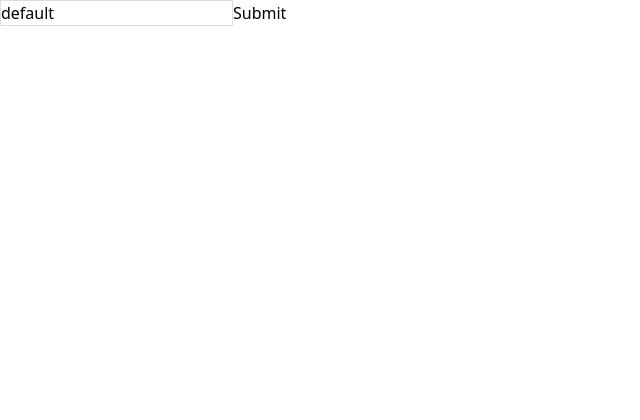
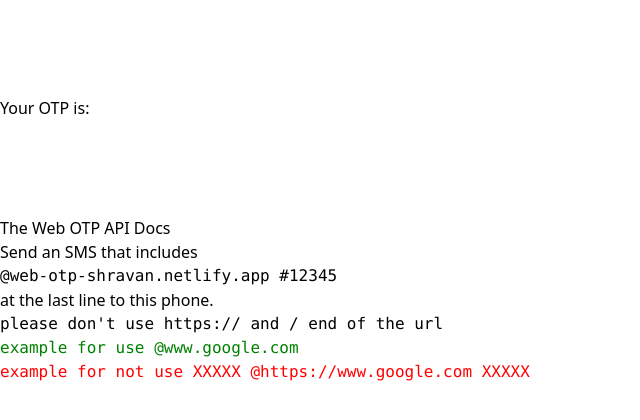
Before and after one commit to rajprogrammerbd/app-setup, a React (Create React App) app: page / in a window 1280 px wide. Shown: the top 420 px of the page, without its empty margins (0-640 px from the left). Built offline with nearby package versions, Linux system fonts and the light colour scheme.

Commit message:
modify to test the OTP

```diff
--- a/src/App.tsx
+++ b/src/App.tsx
@@ -1,27 +1,69 @@
+/* eslint-disable react/no-unescaped-entities */
+/* eslint-disable react/state-in-constructor */
 import React from 'react';
 
-function App() {
-  const [state, setState] = React.useState({ name: 'default' });
-  React.useEffect(() => {
+export default class App extends React.Component {
+  state = {
+    otp: '',
+  };
+
+  componentDidMount() {
     if ('OTPCredential' in window) {
-      window.addEventListener('DOMContentLoaded', () => {
-        navigator.credentials.get({
+      const ac = new AbortController();
+
+      navigator.credentials
+        .get({
           otp: { transport: ['sms'] },
-        }).then((otp: any) => {
-          setState({ name: otp.code });
-        }).catch(() => {
-          setState({ name: 'something is fishy' });
+          signal: ac.signal,
+        })
+        .then((otp: any) => {
+          this.setState({ otp: otp.code });
+          ac.abort();
+        })
+        .catch((err) => {
+          ac.abort();
+          console.log(err);
         });
-      });
     }
-  }, []);
+  }
 
-  return (
-    <form>
-      <input style={{ border: '1px solid #ddd' }} type="text" autoComplete="one-time-code" onChange={(e: any) => setState(e.target.value)} value={state.name} required />
-      <input type="submit" />
-    </form>
-  );
+  render() {
+    const { otp } = this.state;
+    return (
+      <div className="App">
+        <br />
+        <br />
+        <br />
+        <br />
+        <h2>
+          Your OTP is:
+          {' '}
+          {otp}
+        </h2>
+        <br />
+        <br />
+        <br />
+        <br />
+        <h3>The Web OTP API Docs</h3>
+        <div>
+          Send an SMS that includes
+          <pre>
+            <code>@web-otp-shravan.netlify.app #12345</code>
+          </pre>
+          at the last line to this phone.
+          <pre>
+            <code>please don't use https:// and / end of the url</code>
+          </pre>
+          <pre style={{ color: 'green' }}>
+            <code>example for use @www.google.com</code>
+          </pre>
+          <pre style={{ color: 'red' }}>
+            <code>example for not use XXXXX @https://www.google.com XXXXX</code>
+          </pre>
+        </div>
+      </div>
+    );
+  }
 }
 
-export default App;
+// time to test in mobile phone
```
